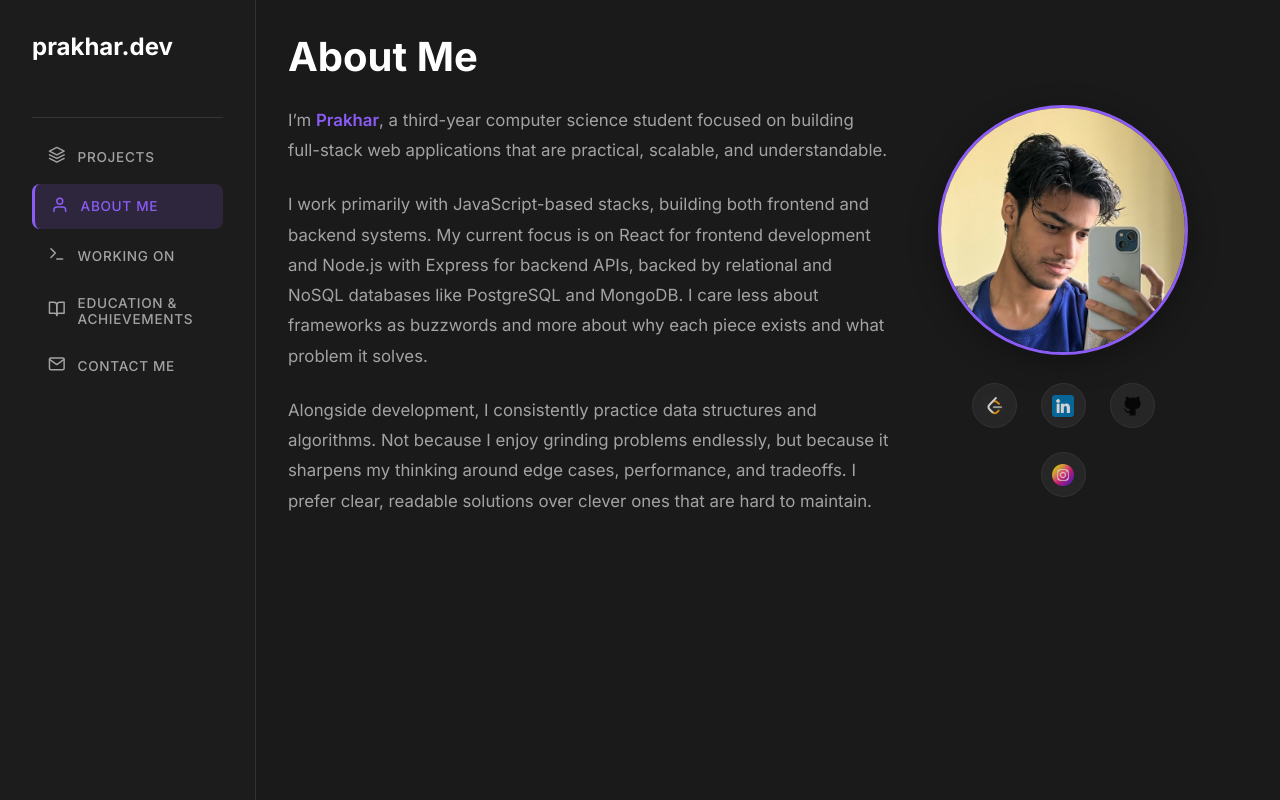
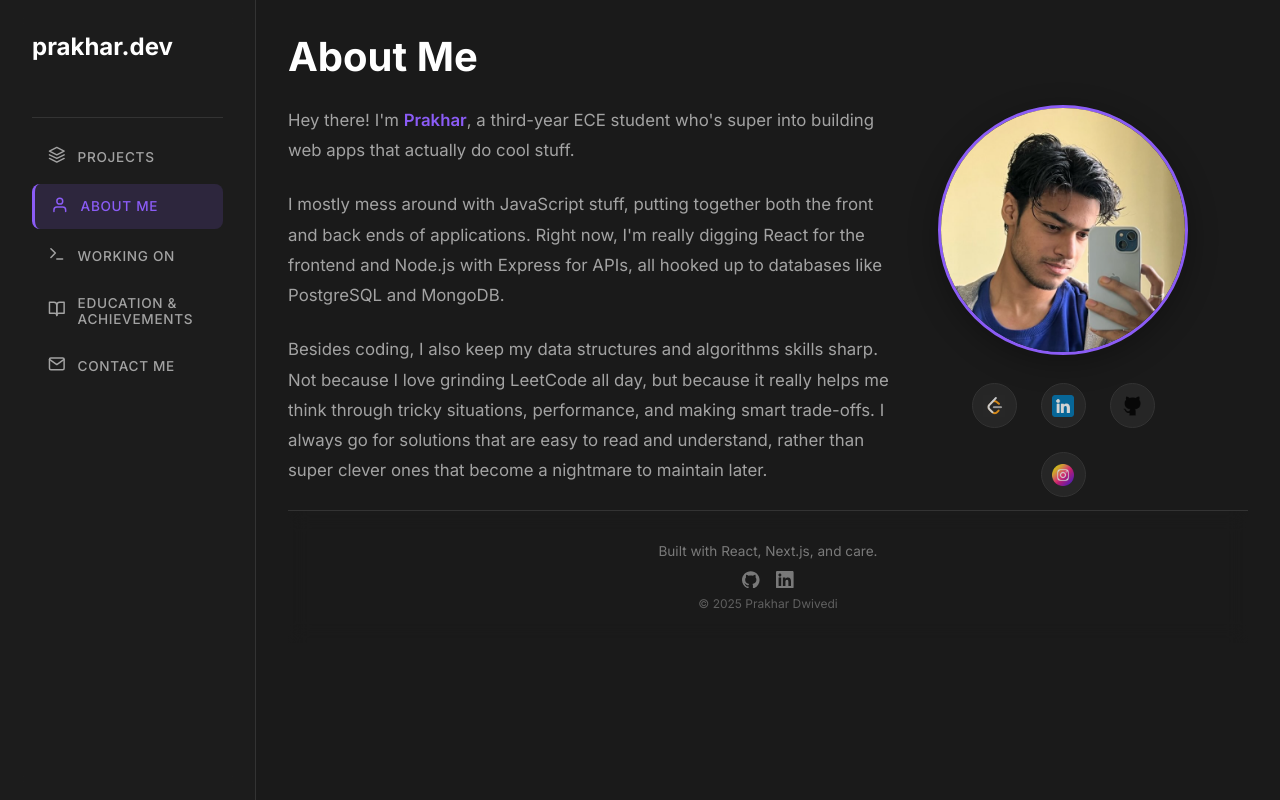
Before and after one commit to prakharDvedi/portfolio, a Next.js app: page /about in a window 1280 px wide. Built offline with nearby package versions, Linux system fonts and the light colour scheme.

Commit message:
added footer

```diff
--- a/src/app/about/page.tsx
+++ b/src/app/about/page.tsx
@@ -9,26 +9,28 @@ export default function About() {
       <div className={styles.content}>
         <div className={styles.textSection}>
           <p className={styles.paragraph}>
-            I’m <span className={styles.highlight}>Prakhar</span>, a third-year
-            computer science student focused on building full-stack web
-            applications that are practical, scalable, and understandable.
+            Hey there! I'm{" "}
+            <a href="/" className={styles.highlight}>
+              Prakhar
+            </a>
+            , a third-year ECE student who's super into building web apps that
+            actually do cool stuff.
           </p>
 
           <p className={styles.paragraph}>
-            I work primarily with JavaScript-based stacks, building both
-            frontend and backend systems. My current focus is on React for
-            frontend development and Node.js with Express for backend APIs,
-            backed by relational and NoSQL databases like PostgreSQL and
-            MongoDB. I care less about frameworks as buzzwords and more about
-            why each piece exists and what problem it solves.
+            I mostly mess around with JavaScript stuff, putting together both
+            the front and back ends of applications. Right now, I'm really
+            digging React for the frontend and Node.js with Express for APIs,
+            all hooked up to databases like PostgreSQL and MongoDB.
           </p>
 
           <p className={styles.paragraph}>
-            Alongside development, I consistently practice data structures and
-            algorithms. Not because I enjoy grinding problems endlessly, but
-            because it sharpens my thinking around edge cases, performance, and
-            tradeoffs. I prefer clear, readable solutions over clever ones that
-            are hard to maintain.
+            Besides coding, I also keep my data structures and algorithms skills
+            sharp. Not because I love grinding LeetCode all day, but because it
+            really helps me think through tricky situations, performance, and
+            making smart trade-offs. I always go for solutions that are easy to
+            read and understand, rather than super clever ones that become a
+            nightmare to maintain later.
           </p>
         </div>
 
--- a/src/app/education/page.tsx
+++ b/src/app/education/page.tsx
@@ -46,7 +46,6 @@ export default function Education() {
       text: "Solved 250+ DSA problems on platforms like LeetCode (210+), CodeChef, CodeForces, and GeeksforGeeks.",
       icon: <FaCode />,
     },
-    ,
     {
       text: "Mentored peers in Digital Logic Design as a Teaching Assistant (3+ sessions).",
       icon: <FaChalkboardTeacher />,
--- a/src/app/layout.tsx
+++ b/src/app/layout.tsx
@@ -2,7 +2,7 @@ import type { Metadata } from "next";
 import { Inter } from "next/font/google";
 import "./globals.css";
 import Sidebar from "@/components/Sidebar";
-
+import Footer from "@/components/Footer";
 import styles from "./layout.module.css";
 
 const inter = Inter({ subsets: ["latin"] });
@@ -22,7 +22,10 @@ export default function RootLayout({
       <body className={inter.className}>
         <div className={styles.container}>
           <Sidebar />
-          <main className={styles.mainContent}>{children}</main>
+          <main className={styles.mainContent}>
+            {children}
+            <Footer />
+          </main>
         </div>
       </body>
     </html>
--- a/src/app/page.tsx
+++ b/src/app/page.tsx
@@ -36,7 +36,7 @@ export default function Home() {
       "Node.js",
       "Fastify",
       "PostgreSQL",
-      "FramerMotion",
+      "Framer Motion",
       "Docker",
       "REST APIs",
       "Generative AI",
@@ -280,7 +280,7 @@ export default function Home() {
               </div>
             </div>
             <Link href="/experience" className={styles.smallContactBtn}>
-              Details
+              What I'm Doing
             </Link>
           </motion.div>
         </div>
@@ -292,6 +292,7 @@ export default function Home() {
         animate={{ opacity: 1 }}
         transition={{ duration: 1, delay: 0.5 }}
       >
+        <h3 className={styles.toolsHeading}>TOOLS I USE</h3>
         <div className={styles.marqueeTrack}>
           {marqueeIcons.map((tech) => (
             <div key={tech.uniqueKey} className={styles.techIcon}>
--- /dev/null
+++ b/src/components/Footer.module.css
@@ -0,0 +1,51 @@
+.footer {
+  width: 100%;
+  padding: 2rem 0;
+  margin-top: auto;
+  border-top: 1px solid var(--border-color);
+  display: flex;
+  flex-direction: column;
+  align-items: center;
+  gap: 0.5rem;
+  color: var(--text-secondary);
+  font-size: 0.85rem;
+  background: rgba(var(--background-rgb), 0.5);
+  backdrop-filter: blur(10px);
+}
+
+.text {
+  opacity: 0.7;
+}
+
+.copyright {
+  font-size: 0.75rem;
+  opacity: 0.5;
+}
+
+.socials {
+  display: flex;
+  gap: 1rem;
+  margin-top: 0.25rem;
+}
+
+.iconLink {
+  color: var(--text-secondary);
+  font-size: 1.1rem;
+  transition: all 0.2s ease;
+  opacity: 0.7;
+  display: flex;
+  align-items: center;
+}
+
+.iconLink:hover {
+  color: var(--accent-primary);
+  opacity: 1;
+  transform: translateY(-2px);
+}
+
+@media (max-width: 768px) {
+  .footer {
+    padding: 1.5rem;
+    text-align: center;
+  }
+}
--- /dev/null
+++ b/src/components/Footer.tsx
@@ -0,0 +1,32 @@
+import Link from "next/link";
+import { SiGithub, SiLinkedin } from "react-icons/si";
+import styles from "./Footer.module.css";
+
+const Footer = () => {
+  return (
+    <footer className={styles.footer}>
+      <p className={styles.text}>Built with React, Next.js, and care.</p>
+      <div className={styles.socials}>
+        <Link
+          href="https://github.com/prakharDvedi"
+          target="_blank"
+          className={styles.iconLink}
+          aria-label="GitHub"
+        >
+          <SiGithub />
+        </Link>
+        <Link
+          href="https://linkedin.com/in/prakhar-dwivedi"
+          target="_blank"
+          className={styles.iconLink}
+          aria-label="LinkedIn"
+        >
+          <SiLinkedin />
+        </Link>
+      </div>
+      <p className={styles.copyright}>© 2025 Prakhar Dwivedi</p>
+    </footer>
+  );
+};
+
+export default Footer;
```
Also changed, not shown: src/app/home.module.css (+11 -0 lines), src/data/projects.ts (+42 -12 lines).
